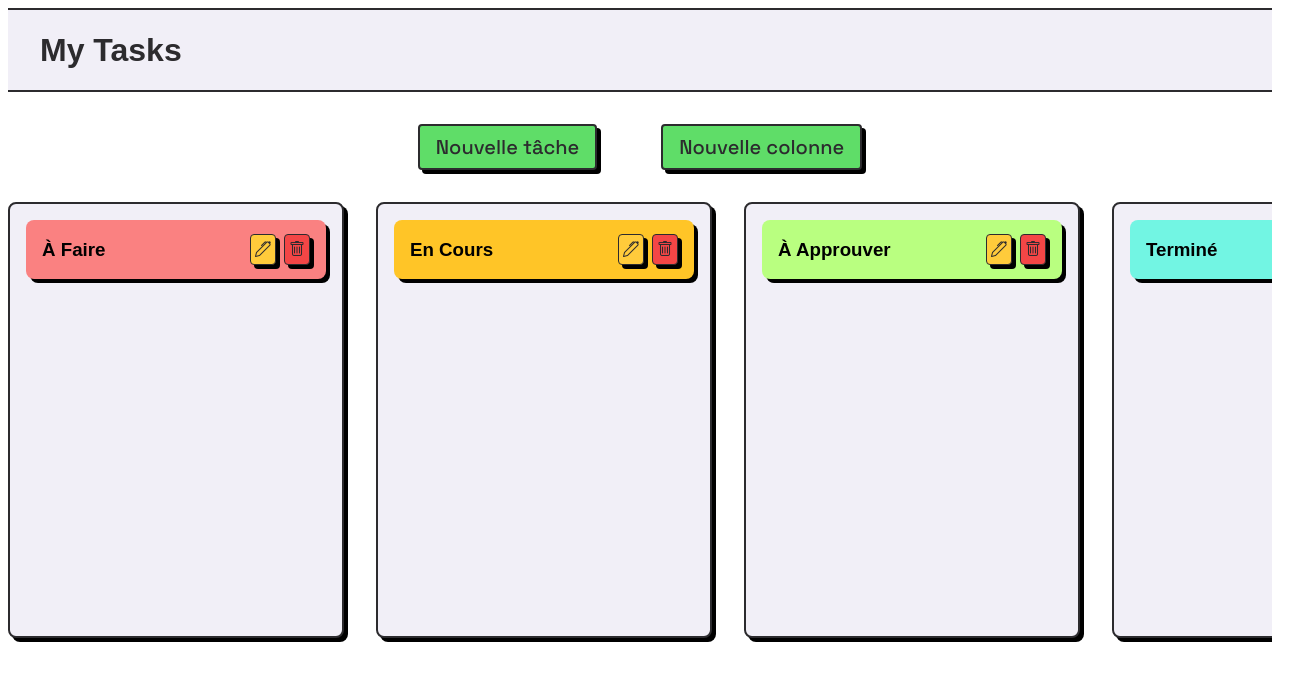
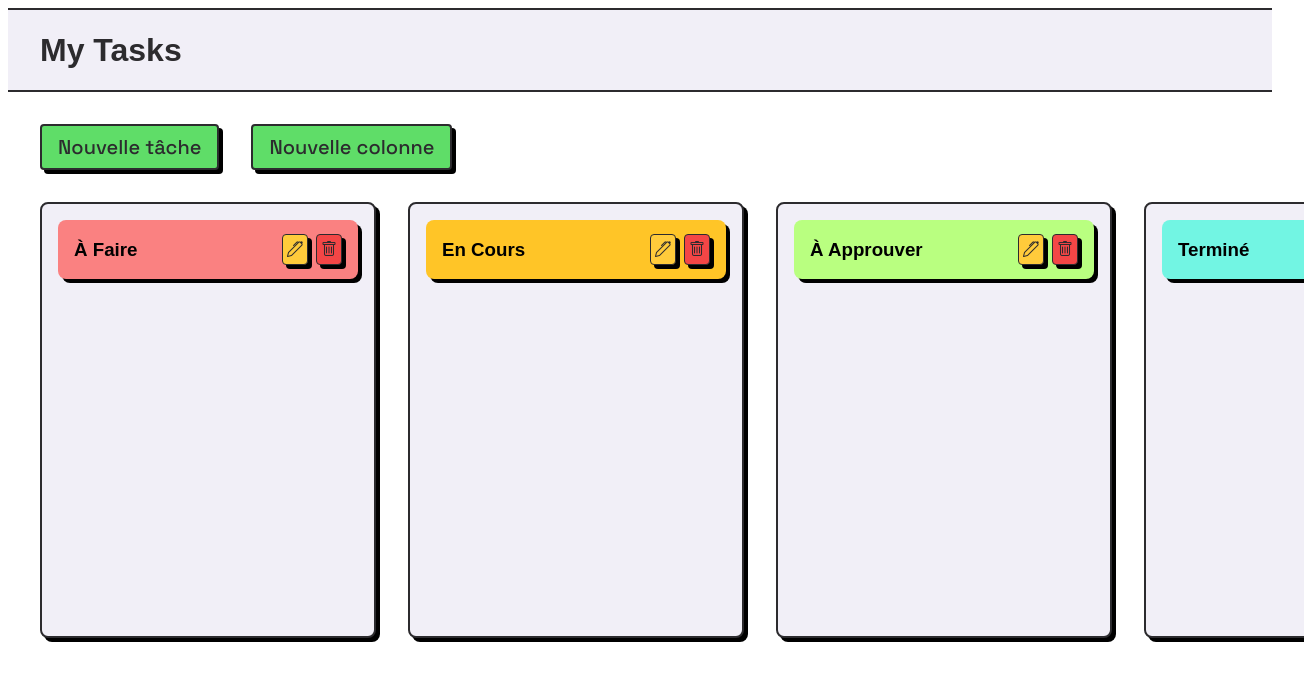
Before and after one commit to NicolasOsborne/TrelloApp, a Vue app: page / in a window 1280 px wide. Shown: the top 680 px of the page, 1304 px wide, since content can reach past the window. Built offline with nearby package versions, Linux system fonts and the light colour scheme; a web font is replaced by a local one.

Commit message:
Fix display

```diff
--- a/src/components/Organisms/Column.vue
+++ b/src/components/Organisms/Column.vue
@@ -23,26 +23,11 @@ const isDeleteColumnModalOpen = ref(false)
 
 const columnNewName = ref('')
 
-const columnClass = (status: string) => {
-  switch (status) {
-    case 'À Faire':
-      return 'column-toDo'
-    case 'En Cours':
-      return 'column-inProgress'
-    case 'À Approuver':
-      return 'column-toApprove'
-    case 'Terminé':
-      return 'column-done'
-    default:
-      return 'column-new'
-  }
-}
-
 const columnColor = computed(() => {
   const column = columnStoreInstance.columns.find(
     (c) => c.name === props.status
   )
-  return column ? column.color : '#FFFFFF'
+  return column ? column.color : '#fa8181'
 })
 
 const openEditColumnModal = () => {
@@ -75,10 +60,7 @@ const removeColumn = () => {
 
 <template>
   <div class="column">
-    <div
-      :class="columnClass(props.status)"
-      :style="{ backgroundColor: columnColor }"
-    >
+    <div class="column_header" :style="{ backgroundColor: columnColor }">
       <h3>{{ props.status }}</h3>
       <div class="columnButtons">
         <BaseButton
@@ -144,11 +126,7 @@ const removeColumn = () => {
   border: 2px solid $color-black;
   margin-bottom: 5rem;
 
-  &-toDo,
-  &-inProgress,
-  &-toApprove,
-  &-done,
-  &-new {
+  &_header {
     border-radius: 8px;
     box-shadow: $box-shadow;
     display: flex;
@@ -157,26 +135,6 @@ const removeColumn = () => {
     justify-content: space-between;
     padding: 0 1rem;
   }
-
-  // &-toDo {
-  //   background-color: $color-primary;
-  // }
-
-  // &-inProgress {
-  //   background-color: $color-secondary;
-  // }
-
-  // &-toApprove {
-  //   background-color: $color-tertiary;
-  // }
-
-  // &-done {
-  //   background-color: $color-quarternary;
-  // }
-
-  // &-new {
-  //   background-color: $color-green;
-  // }
 }
 
 .columnButtons {
--- a/src/components/Pages/Kanban.vue
+++ b/src/components/Pages/Kanban.vue
@@ -187,22 +187,23 @@ const updateChecklist = (updatedChecklist: ChecklistItem[]) => {
   width: 100%;
   display: flex;
   flex-direction: column;
-  align-items: center;
+  align-items: flex-start;
   margin-top: 2rem;
   margin-bottom: 8rem;
+  padding-left: 2rem;
 }
 
 .kanbanButtons {
   display: flex;
   flex-direction: row;
-  align-items: center;
-  gap: 4rem;
+  align-items: flex-start;
+  gap: 2rem;
 }
 .columns {
   width: 100%;
   display: flex;
   flex-direction: row;
-  justify-content: space-evenly;
+  align-items: flex-start;
   margin-top: 2rem;
   gap: 2rem;
   overflow-x: auto;
```
